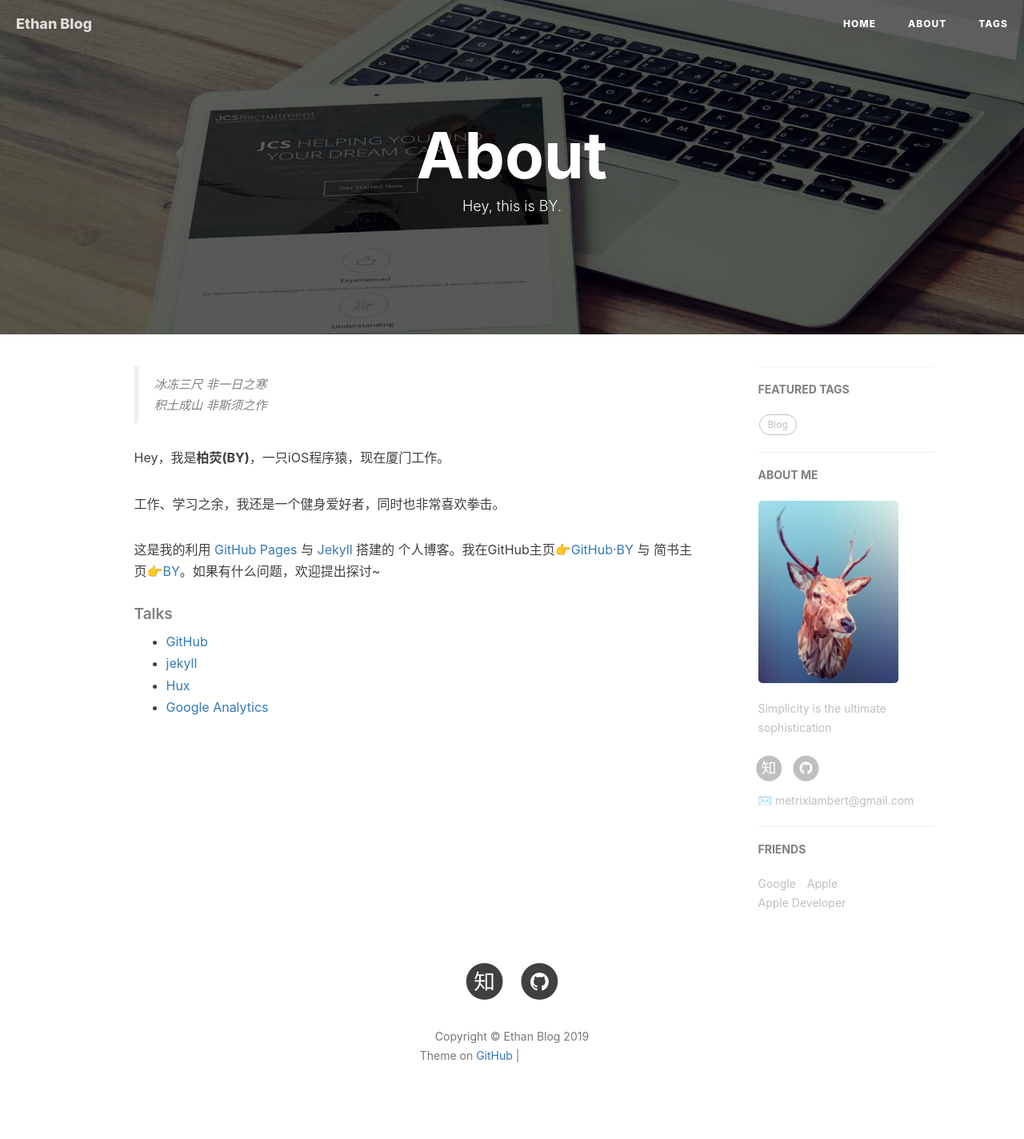
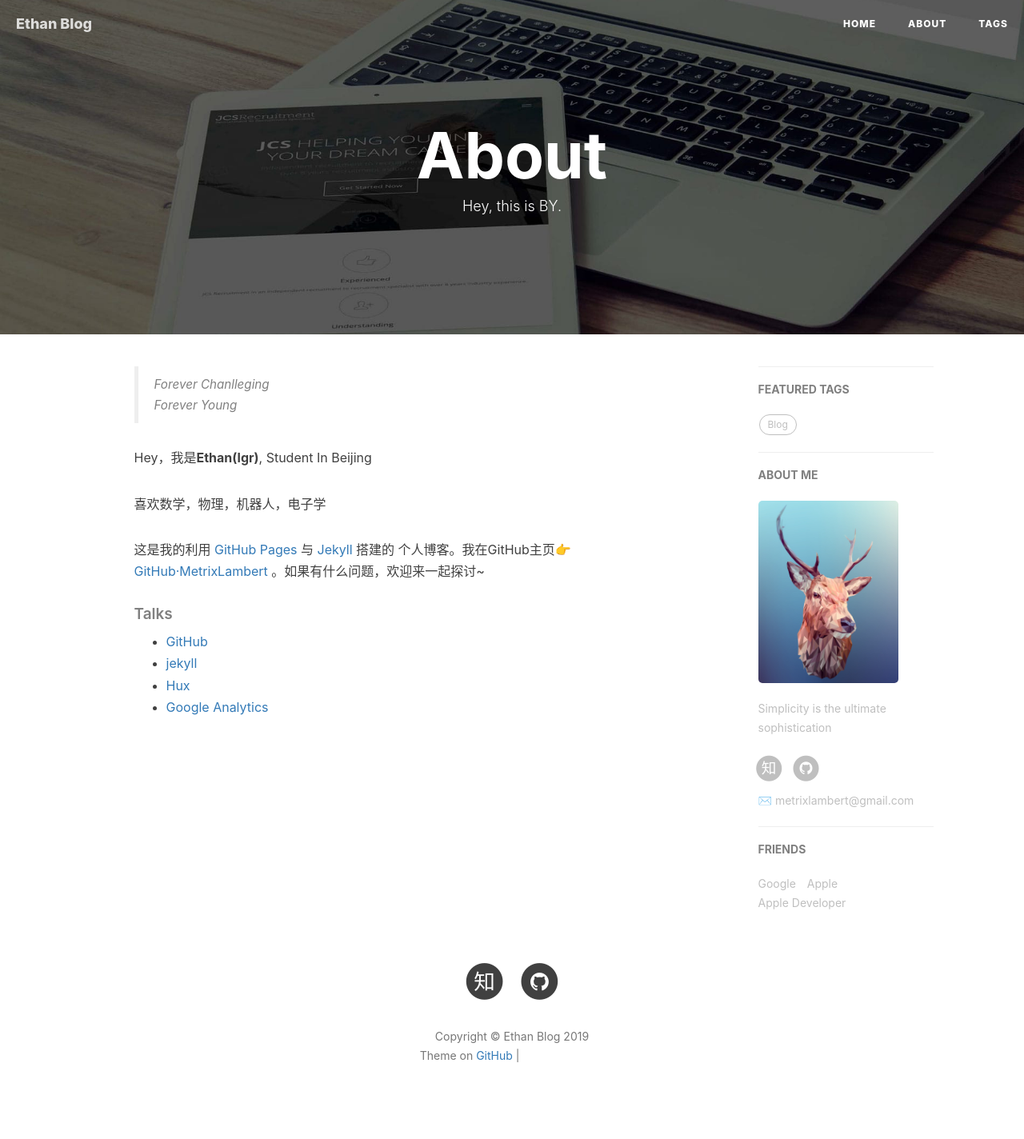
Before and after one commit to MetrixLambert/metrixlambert.github.io, a Jekyll site: the page built from about.html, in a window 1280 px wide. Shown: the whole page at 80% size. Built offline with Jekyll 4.4.1, drawn with Linux system fonts in a browser that asks for light colours; nearby versions of some CDN libraries; comment, search, counter and statistics services are not loaded; grey boxes are pictures that could not be loaded.

Commit message:
revise ABOUT page

```diff
--- a/about.html
+++ b/about.html
@@ -15,14 +15,14 @@ header-img: "img/post-bg-rwd.jpg"
 <div class="zh post-container">
 
     <!--copied from markdown -->
-    <blockquote><p>冰冻三尺 非一日之寒<br>
-    积土成山 非斯须之作</p></blockquote>
+    <blockquote><p>Forever Chanlleging<br>
+    Forever Young</p></blockquote>
 
-    <p>Hey，我是<strong>柏荧(BY)</strong>，一只iOS程序猿，现在厦门工作。</p>
+    <p>Hey，我是<strong>Ethan(lgr)</strong>, Student In Beijing</p>
 
-    <p>工作、学习之余，我还是一个健身爱好者，同时也非常喜欢拳击。</p>
+    <p>喜欢数学，物理，机器人，电子学</p>
 
-    <p>这是我的利用 <a href="https://pages.github.com/">GitHub Pages</a> 与 <a href="http://jekyll.com.cn/">Jekyll</a> 搭建的 个人博客。我在GitHub主页<a href="https://github.com/qiubaiying">👉GitHub·BY</a> 与 简书主页<a href="https://http://www.jianshu.com/u/e71990ada2fd">👉BY</a>。如果有什么问题，欢迎提出探讨~</p>
+    <p>这是我的利用 <a href="https://pages.github.com/">GitHub Pages</a> 与 <a href="http://jekyll.com.cn/">Jekyll</a> 搭建的 个人博客。我在GitHub主页<a href="https://github.com/MetrixLambert">👉GitHub·MetrixLambert</a> 。如果有什么问题，欢迎来一起探讨~</p>
 
     <p></p>
 
```
